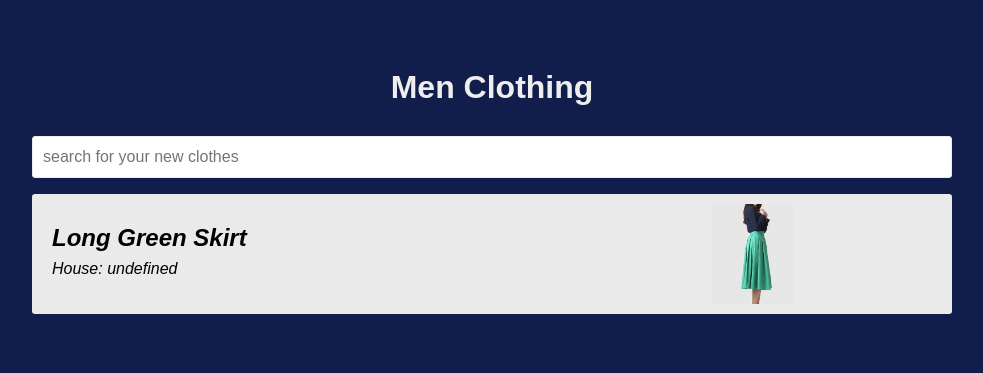
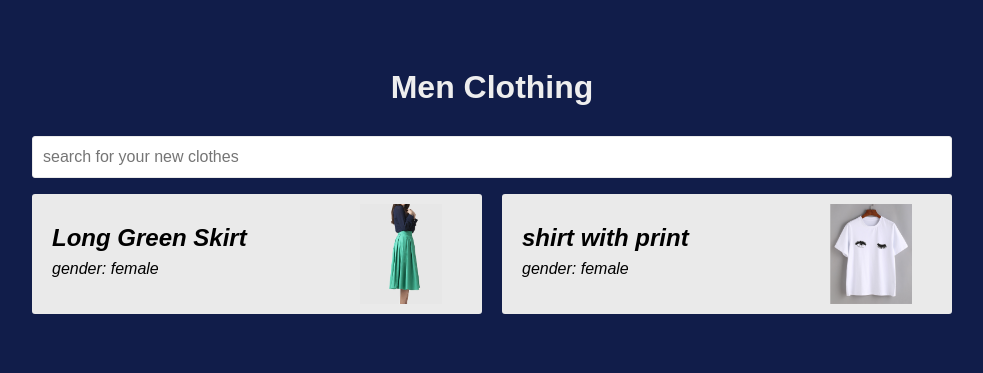
Before and after one commit to Lemorne-Fashion/Webshop, a plain HTML site: page men.html in a window 1280 px wide. Shown: the whole page, without its empty margins (148-1131 px from the left). Drawn offline with Linux system fonts and the light colour scheme.

Commit message:
ahahahha

```diff
--- a/men.css
+++ b/men.css
@@ -17,14 +17,14 @@ h1 {
     text-align: center;
 }
 
-#charactersList {
+#itemlist {
     padding-inline-start: 0;
     display: grid;
     grid-template-columns: repeat(auto-fit, minmax(320px, 1fr));
     grid-gap: 20px;
 }
 
-.character {
+.Item {
     list-style-type: none;
     background-color: #eaeaea;
     border-radius: 3px;
@@ -33,22 +33,22 @@ h1 {
     grid-template-columns: 3fr 1fr;
     grid-template-areas:
         'name image'
-        'house image';
+        'gender image';
     text-align: left;
 }
 
-.character > h2 {
+.Item > h2 {
     grid-area: name;
     margin-bottom: 0px;
 }
 
-.character > p {
-    grid-area: house;
+.Item > p {
+    grid-area: gender;
     margin: 0;
     margin-top: -18px;
 }
 
-.character > img {
+.Item > img {
     max-height: 100px;
     grid-area: image;
 }
--- a/men.html
+++ b/men.html
@@ -21,7 +21,7 @@
                 />
                 <i class="fas fa-search">
             </div>
-            <ul id="charactersList"></ul>
+            <ul id="itemlist"></ul>
         </div>
         <script src="men.js"></script>
     </body>
--- a/men.js
+++ b/men.js
@@ -1,42 +1,42 @@
-const charactersList = document.getElementById('charactersList');
+const itemlist = document.getElementById('itemlist');
 const searchBar = document.getElementById('searchBar');
-let hpCharacters = [];
+let allitems = [];
 
 searchBar.addEventListener('keyup', (e) => {
     const searchString = e.target.value.toLowerCase();
     console.log(searchString);
-    const filteredCharacters = hpCharacters.filter((character) => {
+    const filteredItems = allitems.filter((Item) => {
         return (
-            character.name.toLowerCase().includes(searchString) ||
-            character.gender.toLowerCase().includes(searchString)
+            Item.name.toLowerCase().includes(searchString) ||
+            Item.gender.toLowerCase().includes(searchString)
         );
     });
-    displayCharacters(filteredCharacters);
+    displayItems(filteredItems);
 });
 
-const loadCharacters = async () => {
+const loadItems = async () => {
     try {
-        const res = await fetch('api.txt');
-        hpCharacters = await res.json();
-        displayCharacters(hpCharacters);
+        const res = await fetch('https://raw.githubusercontent.com/Lemorne-Fashion/Webshop/master/api.txt');
+        allitems = await res.json();
+        displayItems(allitems);
     } catch (err) {
         console.error(err);
     }
 };
 
-const displayCharacters = (characters) => {
-    const htmlString = characters
-        .map((character) => {
+const displayItems = (Items) => {
+    const htmlString = Items
+        .map((Item) => {
             return `
-            <li class="character">
-                <h2>${character.name}</h2>
-                <p>House: ${character.house}</p>
-                <img src="${character.image}"></img>
+            <li class="Item">
+                <h2>${Item.name}</h2>
+                <p>gender: ${Item.gender}</p>
+                <img src="${Item.image}"></img>
             </li>
         `;
         })
         .join('');
-    charactersList.innerHTML = htmlString;
+    itemlist.innerHTML = htmlString;
 };
 
-loadCharacters();
+loadItems();
```
Also changed, not shown: api.txt.
